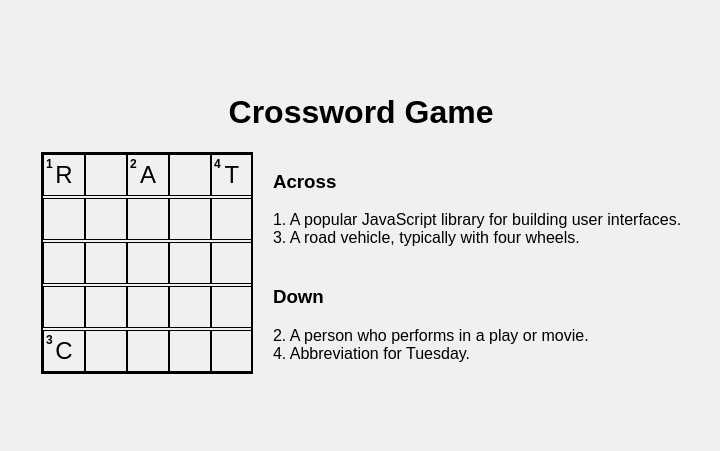
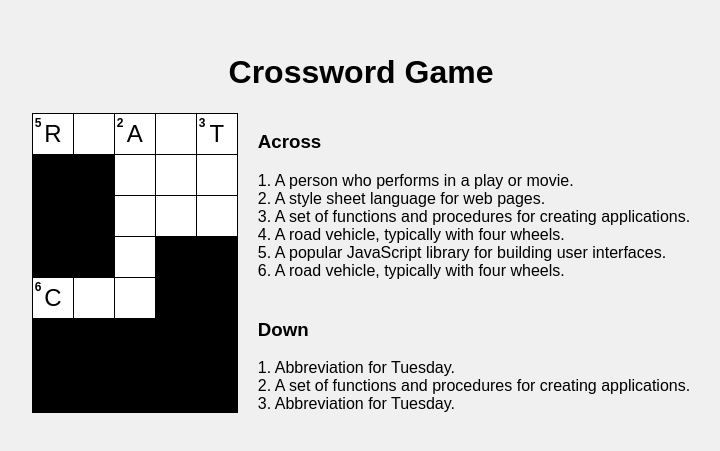
Before and after one commit to Lucasbritx/crossword, a React (Create React App) app: page / in a window 1280 px wide. Shown: the part 177-628 px from the top of the page, without its empty margins (279-999 px from the left). Built offline with nearby package versions, Linux system fonts and the light colour scheme.

Commit message:
improvements

```diff
--- a/src/App.js
+++ b/src/App.js
@@ -1,13 +1,19 @@
-import React from 'react';
+import React, { useState, useEffect } from 'react';
 import './App.css';
 import Crossword from './components/Crossword';
-import { crosswordData } from './crossword-data';
+import { generateCrossword } from './crossword-generator';
 
 function App() {
+  const [crosswordData, setCrosswordData] = useState(null);
+
+  useEffect(() => {
+    setCrosswordData(generateCrossword());
+  }, []);
+
   return (
     <div className="App">
       <h1>Crossword Game</h1>
-      <Crossword data={crosswordData} />
+      {crosswordData && <Crossword data={crosswordData} />}
     </div>
   );
 }
--- a/src/components/Crossword.css
+++ b/src/components/Crossword.css
@@ -5,15 +5,17 @@
 
 .grid {
   display: grid;
-  grid-gap: 2px;
-  border: 2px solid black;
+  grid-gap: 1px;
+  background-color: black;
+  border: 1px solid black;
+  grid-auto-rows: 40px;
 }
 
 .cell {
   position: relative;
   width: 40px;
   height: 40px;
-  border: 1px solid black;
+  background-color: white;
   text-align: center;
   font-size: 24px;
 }
@@ -36,6 +38,14 @@
   background: transparent;
 }
 
+.cell.correct {
+  background-color: #a5d6a7;
+}
+
+.cell.blocked {
+  background-color: black;
+}
+
 .clues {
   display: flex;
   flex-direction: column;
--- a/src/components/Crossword.js
+++ b/src/components/Crossword.js
@@ -3,20 +3,21 @@ import './Crossword.css';
 
 const Crossword = ({ data }) => {
   const [grid, setGrid] = useState(data.grid);
+  const [clues, setClues] = useState(data.clues);
   const [clueNumbers, setClueNumbers] = useState({});
 
   useEffect(() => {
     const newClueNumbers = {};
-    Object.keys(data.clues.across).forEach((number) => {
-      const { row, col } = data.clues.across[number];
+    Object.keys(clues.across).forEach((number) => {
+      const { row, col } = clues.across[number];
       newClueNumbers[`${row}-${col}`] = number;
     });
-    Object.keys(data.clues.down).forEach((number) => {
-      const { row, col } = data.clues.down[number];
+    Object.keys(clues.down).forEach((number) => {
+      const { row, col } = clues.down[number];
       newClueNumbers[`${row}-${col}`] = number;
     });
     setClueNumbers(newClueNumbers);
-  }, [data.clues]);
+  }, [clues]);
 
   const handleChange = (e, row, col) => {
     const newGrid = [...grid];
@@ -27,24 +28,28 @@ const Crossword = ({ data }) => {
   };
 
   const checkAnswers = (currentGrid) => {
-    Object.keys(data.clues.across).forEach((number) => {
-      const { answer, row, col } = data.clues.across[number];
+    const newClues = { ...clues };
+
+    Object.keys(newClues.across).forEach((number) => {
+      const { answer, row, col } = newClues.across[number];
       const word = currentGrid[row].slice(col, col + answer.length).join('');
       if (word === answer) {
-        alert(`Correct! Across clue ${number}: ${answer}`);
+        newClues.across[number].isCorrect = true;
       }
     });
 
-    Object.keys(data.clues.down).forEach((number) => {
-      const { answer, row, col } = data.clues.down[number];
+    Object.keys(newClues.down).forEach((number) => {
+      const { answer, row, col } = newClues.down[number];
       let word = '';
       for (let i = 0; i < answer.length; i++) {
         word += currentGrid[row + i][col];
       }
       if (word === answer) {
-        alert(`Correct! Down clue ${number}: ${answer}`);
+        newClues.down[number].isCorrect = true;
       }
     });
+
+    setClues(newClues);
   };
 
   const numCols = data.grid[0].length;
@@ -57,14 +62,26 @@ const Crossword = ({ data }) => {
           const col = index % numCols;
           const clueNumber = clueNumbers[`${row}-${col}`];
 
+          let isCorrect = false;
+          Object.values(clues.across).forEach(clue => {
+            if (clue.isCorrect && row === clue.row && col >= clue.col && col < clue.col + clue.answer.length) {
+              isCorrect = true;
+            }
+          });
+          Object.values(clues.down).forEach(clue => {
+            if (clue.isCorrect && col === clue.col && row >= clue.row && row < clue.row + clue.answer.length) {
+              isCorrect = true;
+            }
+          });
+
           return (
-            <div key={`${row}-${col}`} className="cell">
+            <div key={`${row}-${col}`} className={`cell ${isCorrect ? 'correct' : ''} ${cell === 0 ? 'blocked' : ''}`}>
               {clueNumber && <span className="clue-number">{clueNumber}</span>}
               {cell !== 0 && (
                 <input
                   type="text"
                   maxLength="1"
-                  value={grid[row][col] === 0 ? '' : grid[row][col]}
+                  value={grid[row][col]}
                   onChange={(e) => handleChange(e, row, col)}
                 />
               )}
@@ -75,13 +92,13 @@ const Crossword = ({ data }) => {
       <div className="clues">
         <div className="across">
           <h3>Across</h3>
-          {Object.entries(data.clues.across).map(([number, { clue }]) => (
+          {Object.entries(clues.across).map(([number, { clue }]) => (
             <div key={number}>{`${number}. ${clue}`}</div>
           ))}
         </div>
         <div className="down">
           <h3>Down</h3>
-          {Object.entries(data.clues.down).map(([number, { clue }]) => (
+          {Object.entries(clues.down).map(([number, { clue }]) => (
             <div key={number}>{`${number}. ${clue}`}</div>
           ))}
         </div>
--- /dev/null
+++ b/src/crossword-generator.js
@@ -0,0 +1,119 @@
+const wordList = [
+  { word: 'REACT', clue: 'A popular JavaScript library for building user interfaces.' },
+  { word: 'ACTOR', clue: 'A person who performs in a play or movie.' },
+  { word: 'CAR', clue: 'A road vehicle, typically with four wheels.' },
+  { word: 'TUE', clue: 'Abbreviation for Tuesday.' },
+  { word: 'API', clue: 'A set of functions and procedures for creating applications.' },
+  { word: 'CSS', clue: 'A style sheet language for web pages.' },
+  { word: 'HTML', clue: 'The standard markup language for web documents.' },
+  { word: 'JAVA', clue: 'A high-level, object-oriented programming language.' },
+];
+
+const template = {
+  grid: [
+    ['', '', '', '', ''],
+    [0, 0, '', '', ''],
+    [0, 0, '', '', ''],
+    [0, 0, '', 0, 0],
+    ['', '', '', 0, 0],
+  ],
+  placements: [
+    { direction: 'across', row: 0, col: 0, length: 5 },
+    { direction: 'down', row: 0, col: 2, length: 3 },
+    { direction: 'across', row: 4, col: 0, length: 3 },
+    { direction: 'down', row: 0, col: 4, length: 3 },
+  ],
+};
+
+function shuffle(array) {
+  for (let i = array.length - 1; i > 0; i--) {
+    const j = Math.floor(Math.random() * (i + 1));
+    [array[i], array[j]] = [array[j], array[i]];
+  }
+}
+
+function canPlaceWord(grid, word, placement) {
+  const { row, col, direction } = placement;
+  if (direction === 'across') {
+    for (let i = 0; i < word.length; i++) {
+      if (grid[row][col + i] !== '' && grid[row][col + i] !== word[i]) {
+        return false;
+      }
+    }
+  } else {
+    for (let i = 0; i < word.length; i++) {
+      if (grid[row + i][col] !== '' && grid[row + i][col] !== word[i]) {
+        return false;
+      }
+    }
+  }
+  return true;
+}
+
+function fillGrid(grid, placements, clues, words) {
+  if (placements.length === 0) {
+    return true;
+  }
+
+  const placement = placements[0];
+  const remainingPlacements = placements.slice(1);
+  const availableWords = words.filter(w => w.word.length === placement.length);
+
+  shuffle(availableWords);
+
+  for (const wordData of availableWords) {
+    if (canPlaceWord(grid, wordData.word, placement)) {
+      const newGrid = grid.map(row => [...row]);
+      const newClues = { ...clues };
+      const newWords = words.filter(w => w.word !== wordData.word);
+
+      if (placement.direction === 'across') {
+        for (let i = 0; i < wordData.word.length; i++) {
+          newGrid[placement.row][placement.col + i] = wordData.word[i];
+        }
+      } else {
+        for (let i = 0; i < wordData.word.length; i++) {
+          newGrid[placement.row + i][placement.col] = wordData.word[i];
+        }
+      }
+
+      newClues[placement.direction][Object.keys(newClues[placement.direction]).length + 1] = {
+        clue: wordData.clue,
+        answer: wordData.word,
+        row: placement.row,
+        col: placement.col,
+        isCorrect: false,
+      };
+
+      if (fillGrid(newGrid, remainingPlacements, newClues, newWords)) {
+        Object.assign(grid, newGrid);
+        Object.assign(clues, newClues);
+        return true;
+      }
+    }
+  }
+
+  return false;
+}
+
+export function generateCrossword() {
+  const newGrid = template.grid.map(row => [...row]);
+  const clues = { across: {}, down: {} };
+
+  fillGrid(newGrid, template.placements, clues, wordList);
+
+  const finalGrid = newGrid.map((row, r) =>
+    row.map((cell, c) => {
+      let isInitial = false;
+      Object.values(clues.across).forEach(clue => {
+        if (r === clue.row && c === clue.col) isInitial = true;
+      });
+      Object.values(clues.down).forEach(clue => {
+        if (r === clue.row && c === clue.col) isInitial = true;
+      });
+      return isInitial ? cell : (cell === 0 ? 0 : '');
+    })
+  );
+
+  return { grid: finalGrid, clues };
+}
```
Also changed, not shown: src/crossword-data.js (line endings or trailing spaces).
